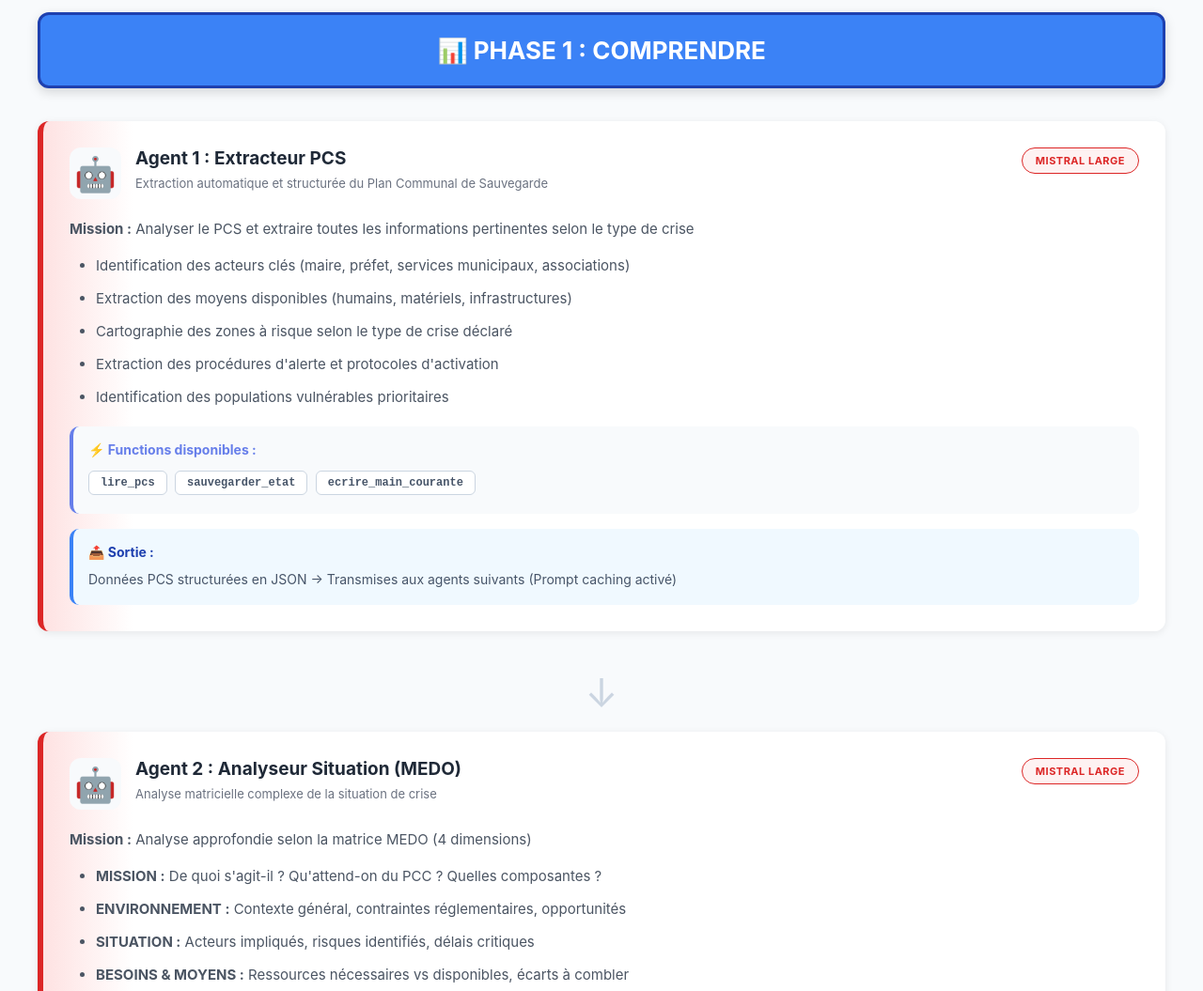
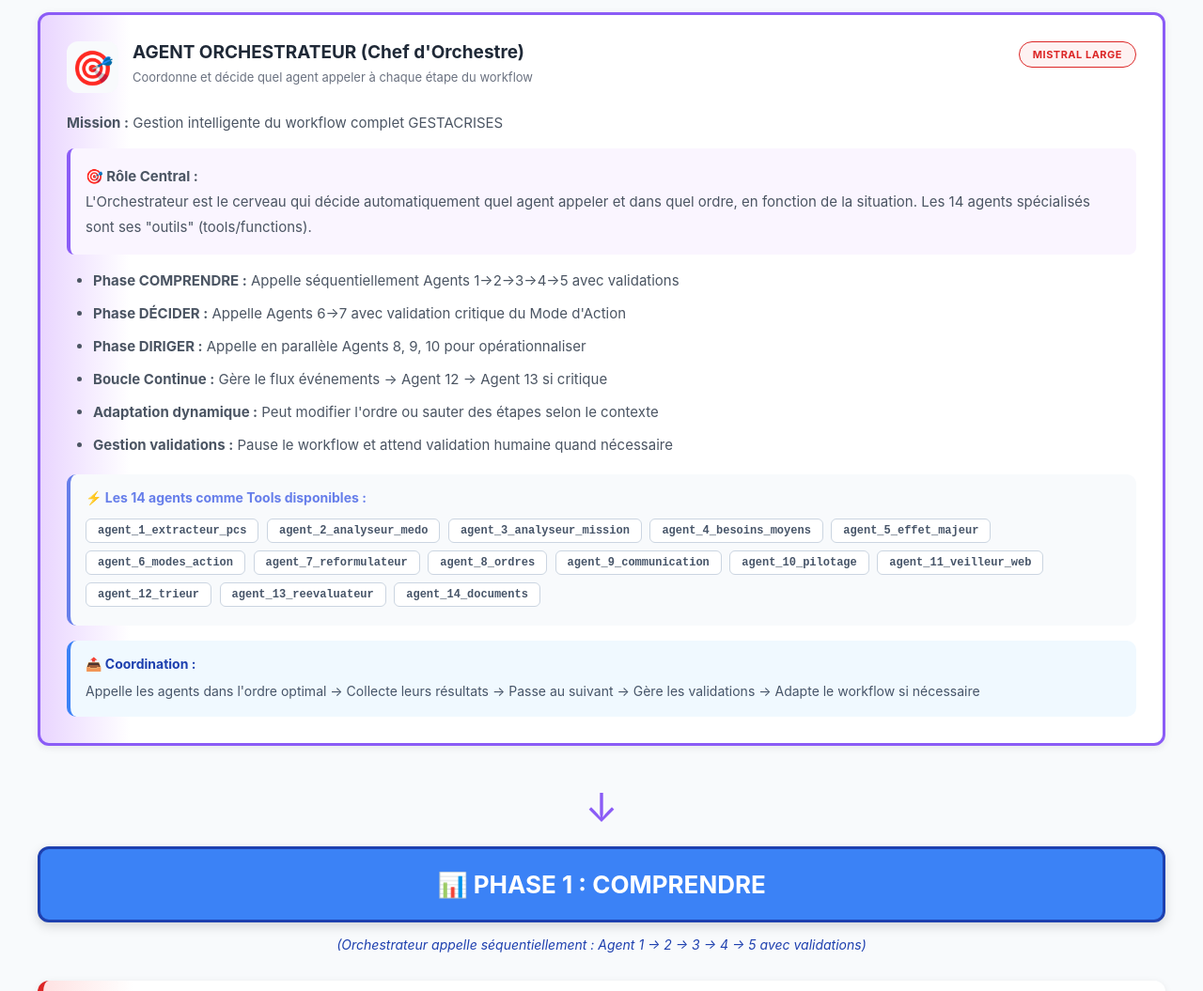
Before and after one commit to synergie-ia/workflow, a plain HTML site: page index.html in a window 1280 px wide. Shown: the part 592-1647 px from the top of the page at 94% size. Drawn offline with Linux system fonts and the light colour scheme.

Commit message:
Update index.html

```diff
--- a/index.html
+++ b/index.html
@@ -419,9 +419,9 @@
 </head>
 <body>
     <div class="header">
-        <h1>🚨 GESTACRISES - Workflow Final Complet</h1>
-        <p>Méthodologie COMPRENDRE → DÉCIDER → DIRIGER + Boucle Continue</p>
-        <div class="stats">14 Agents Mistral AI • 7 Functions • 6 Validations • Pilotage Temps Réel</div>
+        <h1>🚨 GESTACRISES - Workflow avec Orchestrateur</h1>
+        <p>Architecture Multi-Agents : 1 Orchestrateur + 14 Agents Spécialisés</p>
+        <div class="stats">Méthodologie COMPRENDRE → DÉCIDER → DIRIGER + Boucle Continue • 7 Functions • 6 Validations</div>
     </div>
 
     <div class="workflow-container">
@@ -447,9 +447,66 @@
 
         <div class="arrow-container"><div class="arrow">↓</div></div>
 
+        <!-- ========== ORCHESTRATEUR ========== -->
+        <div class="agent-card" style="border-left-color: #8b5cf6; background: linear-gradient(to right, #e9d5ff 0%, white 8%); border: 3px solid #8b5cf6;">
+            <div class="agent-header">
+                <div class="agent-icon">🎯</div>
+                <div class="agent-title-block">
+                    <div class="agent-name">AGENT ORCHESTRATEUR (Chef d'Orchestre)</div>
+                    <div class="agent-subtitle">Coordonne et décide quel agent appeler à chaque étape du workflow</div>
+                </div>
+                <div class="agent-badges">
+                    <span class="agent-badge badge-large">MISTRAL LARGE</span>
+                </div>
+            </div>
+            <div class="agent-content">
+                <strong>Mission :</strong> Gestion intelligente du workflow complet GESTACRISES
+                <p style="margin: 14px 0; padding: 16px; background: #faf5ff; border-left: 4px solid #8b5cf6; border-radius: 8px;">
+                    <strong>🎯 Rôle Central :</strong><br>
+                    L'Orchestrateur est le cerveau qui décide automatiquement quel agent appeler et dans quel ordre, en fonction de la situation. Les 14 agents spécialisés sont ses "outils" (tools/functions).
+                </p>
+                <ul>
+                    <li><strong>Phase COMPRENDRE :</strong> Appelle séquentiellement Agents 1→2→3→4→5 avec validations</li>
+                    <li><strong>Phase DÉCIDER :</strong> Appelle Agents 6→7 avec validation critique du Mode d'Action</li>
+                    <li><strong>Phase DIRIGER :</strong> Appelle en parallèle Agents 8, 9, 10 pour opérationnaliser</li>
+                    <li><strong>Boucle Continue :</strong> Gère le flux événements → Agent 12 → Agent 13 si critique</li>
+                    <li><strong>Adaptation dynamique :</strong> Peut modifier l'ordre ou sauter des étapes selon le contexte</li>
+                    <li><strong>Gestion validations :</strong> Pause le workflow et attend validation humaine quand nécessaire</li>
+                </ul>
+            </div>
+            <div class="agent-functions">
+                <div class="functions-title">⚡ Les 14 agents comme Tools disponibles :</div>
+                <span class="function-tag">agent_1_extracteur_pcs</span>
+                <span class="function-tag">agent_2_analyseur_medo</span>
+                <span class="function-tag">agent_3_analyseur_mission</span>
+                <span class="function-tag">agent_4_besoins_moyens</span>
+                <span class="function-tag">agent_5_effet_majeur</span>
+                <span class="function-tag">agent_6_modes_action</span>
+                <span class="function-tag">agent_7_reformulateur</span>
+                <span class="function-tag">agent_8_ordres</span>
+                <span class="function-tag">agent_9_communication</span>
+                <span class="function-tag">agent_10_pilotage</span>
+                <span class="function-tag">agent_11_veilleur_web</span>
+                <span class="function-tag">agent_12_trieur</span>
+                <span class="function-tag">agent_13_reevaluateur</span>
+                <span class="function-tag">agent_14_documents</span>
+            </div>
+            <div class="agent-output">
+                <div class="output-title">📤 Coordination :</div>
+                <div class="output-content">
+                    Appelle les agents dans l'ordre optimal → Collecte leurs résultats → Passe au suivant → Gère les validations → Adapte le workflow si nécessaire
+                </div>
+            </div>
+        </div>
+
+        <div class="arrow-container"><div class="arrow" style="color: #8b5cf6;">↓</div></div>
+
         <!-- ========== PHASE 1 : COMPRENDRE ========== -->
         <div class="phase phase1">
             <div class="phase-header phase1-header">📊 PHASE 1 : COMPRENDRE</div>
+            <p style="text-align: center; color: #1e40af; font-size: 14px; margin: -20px 0 30px 0; font-style: italic;">
+                (Orchestrateur appelle séquentiellement : Agent 1 → 2 → 3 → 4 → 5 avec validations)
+            </p>
 
             <!-- Agent 1 -->
             <div class="agent-card large">
@@ -733,6 +790,9 @@
         <!-- ========== PHASE 2 : DÉCIDER ========== -->
         <div class="phase phase2">
             <div class="phase-header phase2-header">🎯 PHASE 2 : DÉCIDER</div>
+            <p style="text-align: center; color: #d97706; font-size: 14px; margin: -20px 0 30px 0; font-style: italic;">
+                (Orchestrateur appelle : Agent 6 → Validation CRITIQUE → Agent 7)
+            </p>
 
             <!-- Agent 6 -->
             <div class="agent-card large">
@@ -866,6 +926,9 @@
         <!-- ========== PHASE 3 : DIRIGER ========== -->
         <div class="phase phase3">
             <div class="phase-header phase3-header">🚀 PHASE 3 : DIRIGER</div>
+            <p style="text-align: center; color: #047857; font-size: 14px; margin: -20px 0 30px 0; font-style: italic;">
+                (Orchestrateur appelle en parallèle : Agents 8, 9, 10 pour opérationnalisation)
+            </p>
 
             <!-- Agent 8 -->
             <div class="agent-card large">
@@ -994,6 +1057,9 @@
         <!-- ========== BOUCLE CONTINUE ========== -->
         <div class="loop-section">
             <div class="phase-header phase-loop-header">🔄 BOUCLE CONTINUE - Pilotage Temps Réel</div>
+            <p style="text-align: center; color: #6d28d9; font-size: 14px; margin: -15px 0 20px 0; font-style: italic;">
+                (Orchestrateur gère : Événement terrain → Agent 12 trieur → Si critique: Agent 13 réévaluateur → Validation)
+            </p>
 
             <p style="text-align: center; color: #6d28d9; font-size: 17px; margin-bottom: 28px; font-weight: 600;">
                 <strong>Captation et traitement continu des événements pendant toute la durée de la crise</strong>
@@ -1003,11 +1069,12 @@
                 <div class="loop-flow">
                     <div class="loop-flow-title">📥 FLUX A : Événements Humains</div>
                     <p style="color: #6b7280; font-size: 14px; line-height: 1.8;">
-                        • <strong>Saisie via chat conversationnel</strong> intégré au PCC<br>
+                        • <strong>Saisie via formulaire rapide</strong> (200 caractères max)<br>
                         • Agents municipaux au Poste de Commandement<br>
-                        • Équipes terrain (pompiers, police municipale, services techniques)<br>
+                        • Remontées terrain (pompiers, police, services techniques)<br>
                         • Élus et responsables de cellules<br>
                         • Partenaires externes (associations, entreprises)<br><br>
+                        → <strong>Orchestrateur reçoit</strong> → Appelle Agent 12 pour classification<br><br>
                         <em>Exemples : "Évacuation terminée Zone A", "Route D940 coupée", "Besoin renfort 5 agents"</em>
                     </p>
                 </div>
@@ -1016,10 +1083,11 @@
                     <div class="loop-flow-title">🌐 FLUX B : Événements Automatiques</div>
                     <p style="color: #6b7280; font-size: 14px; line-height: 1.8;">
                         • <strong>Surveillance web continue</strong> automatisée<br>
-                        • Agent 11 (Veilleur Web) avec web_search<br>
+                        • Orchestrateur déclenche Agent 11 (Veilleur Web) périodiquement<br>
                         • Sites configurés selon type de crise<br>
                         • Polling intelligent aux horaires critiques<br>
                         • Détection automatique de seuils<br><br>
+                        → <strong>Agent 11 détecte</strong> → Orchestrateur appelle Agent 12<br><br>
                         <em>Exemples : "Vents 90 km/h prévus 16h", "Niveau crue +50cm", "Température 38°C"</em>
                     </p>
                 </div>
@@ -1240,8 +1308,12 @@
         <!-- STATS FINALES -->
         <div class="summary-stats">
             <div class="stat-box">
+                <div class="stat-value">1</div>
+                <div class="stat-label">Orchestrateur</div>
+            </div>
+            <div class="stat-box">
                 <div class="stat-value">14</div>
-                <div class="stat-label">Agents Mistral AI</div>
+                <div class="stat-label">Agents Spécialisés</div>
             </div>
             <div class="stat-box">
                 <div class="stat-value">10</div>
@@ -1271,9 +1343,6 @@
                 <div class="stat-value">∞</div>
                 <div class="stat-label">Boucle Continue</div>
             </div>
-            <div class="stat-box">
-                <div class="stat-value"></div>
-            </div>
         </div>
     </div>
 </body>
```
